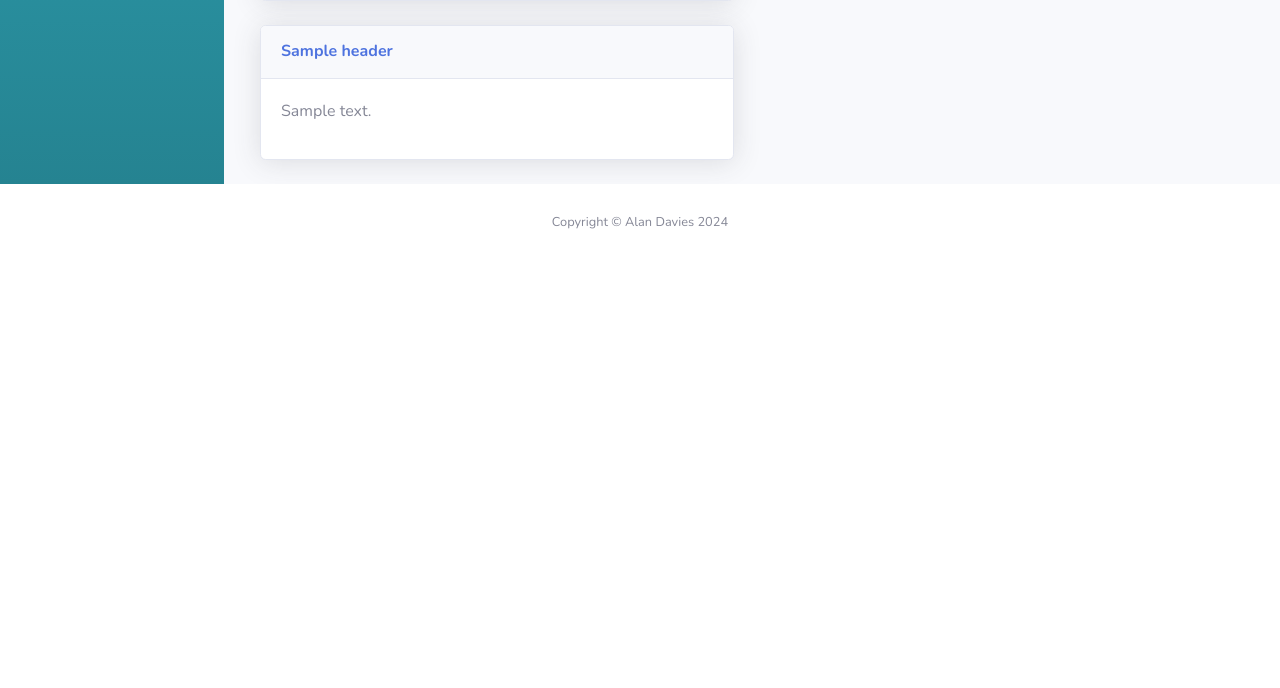
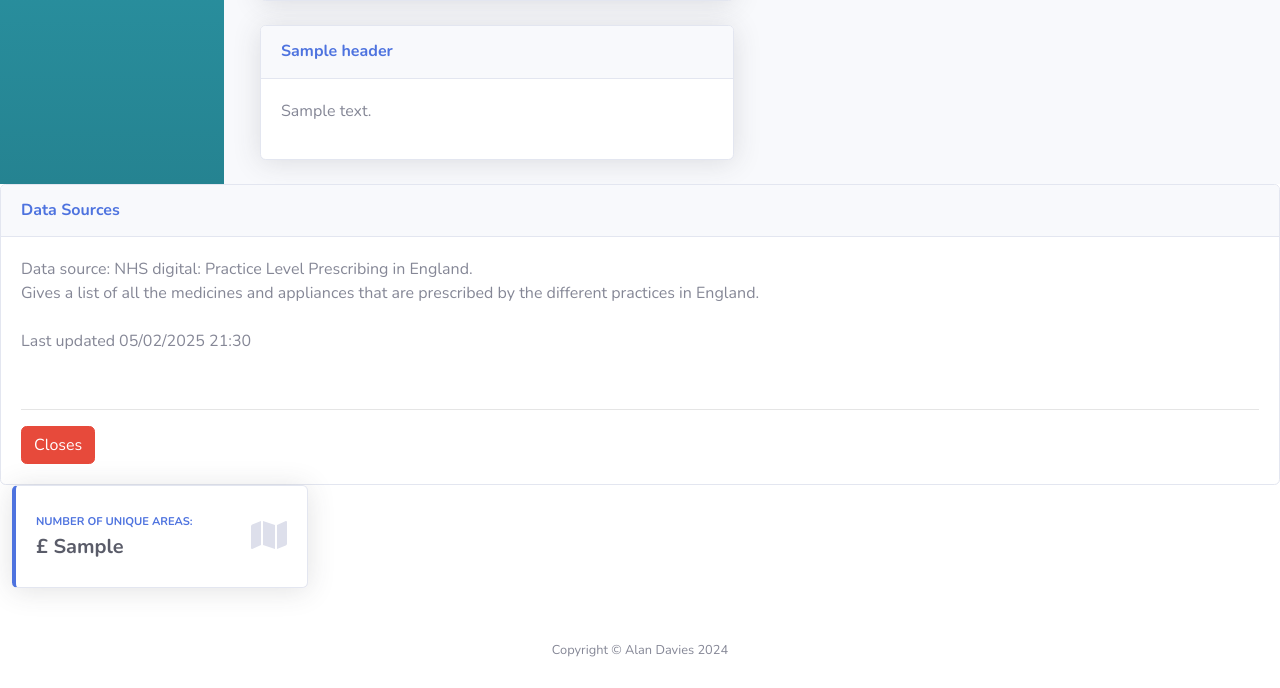
Before and after one commit to IRSPI/alpha, a Python web app: template app/templates/dashboard/index.html in a window 1280 px wide. Shown: the part 906-1594 px from the top of the page. Before the commit the page ends 1135 px from the top, so only its background shows below. Run offline with Jinja, Linux system fonts and the light colour scheme; the template is opened without the code that fills it: most values are stand-ins (such as "Sample title", 1, 10 or a date in 2020); some libraries are stand-ins or nearby versions.

Commit message:
Mariyah's commits
Mariyah's commits

```diff
--- a/app/database/controllers.py
+++ b/app/database/controllers.py
@@ -31,6 +31,11 @@ class Database:
             .limit(10)
             .all()
         )
+
+    def get_distinct_areas(self):
+        """Returns the total number of areas"""
+        result = db.session.execute(db.select(PracticeData.area).distinct()).all()
+        return len(tuple(self.convert_tuple_list_to_raw(result)))
 
     def convert_tuple_list_to_raw(self, tuple_list):
         """Helper function to convert results from tuple list to plain list."""
--- a/app/templates/dashboard/index.html
+++ b/app/templates/dashboard/index.html
@@ -507,6 +507,43 @@
                 </div>
               </div>
             </div>
+
+            <!-- Pop up for data sources -->
+            <div id="datasources-box">
+                <div class="card">
+                    <div class="card-header py-3">
+                        <h6 class="m-0 font-weight-bold text-primary">Data Sources</h6>
+                    </div>
+                    <div class="card-body">
+                        <p>Data source: NHS digital: Practice Level Prescribing in England.
+                            <Br/>Gives a list of all the medicines and appliances that are prescribed by the different practices in England.
+                            <Br/>
+                            <Br/> Last updated 05/02/2025 21:30
+                        </p>
+                        <br />
+                        <hr />
+                        <button type="button" class="btn btn-danger" onclick="popup.hidedatasourcesPopup();">Closes</button>
+                    </div>
+                </div>
+            </div>
+
+            <!-- Summary tile-->
+            <div class="col-xl-3 col-md-6 mb-4">
+                <div class="card border-left-primary shadow h-100 py-2">
+                    <div class="card-body">
+                        <div class="row no-gutters align-items-center">
+                            <div class="col mr-2">
+                                <div class="text-xs font-weight-bold text-primary text-uppercase mb-1">NUMBER OF UNIQUE AREAS:</div>
+                                <div class="h5 mb-0 font-weight-bold text-gray-800">£ {{ dashboard_data.tile_data_items.distinct_areas }}</div>
+                            </div>
+                            <div class="col-auto">
+                                <i class="fas fa-map fa-2x text-gray-300"></i>
+                            </div>
+                        </div>
+                    </div>
+                </div>
+            </div>
+
             <!-- About popup -->
             <div id="about-box">
               <div class="card">
--- a/app/views/controllers.py
+++ b/app/views/controllers.py
@@ -59,7 +59,9 @@ def generate_data_for_tiles():
         "total_drug_cost": db_mod.get_total_drug_cost(),
         "top_px_item": quant_name,
         "top_px_perc": quant_perc,
-        "num_unique_items": db_mod.get_num_unique()
+        "num_unique_items": db_mod.get_num_unique(),
+        distinct_areas": db_mod.get_distinct_areas(),
+
     }
     return tile_data
 
```
